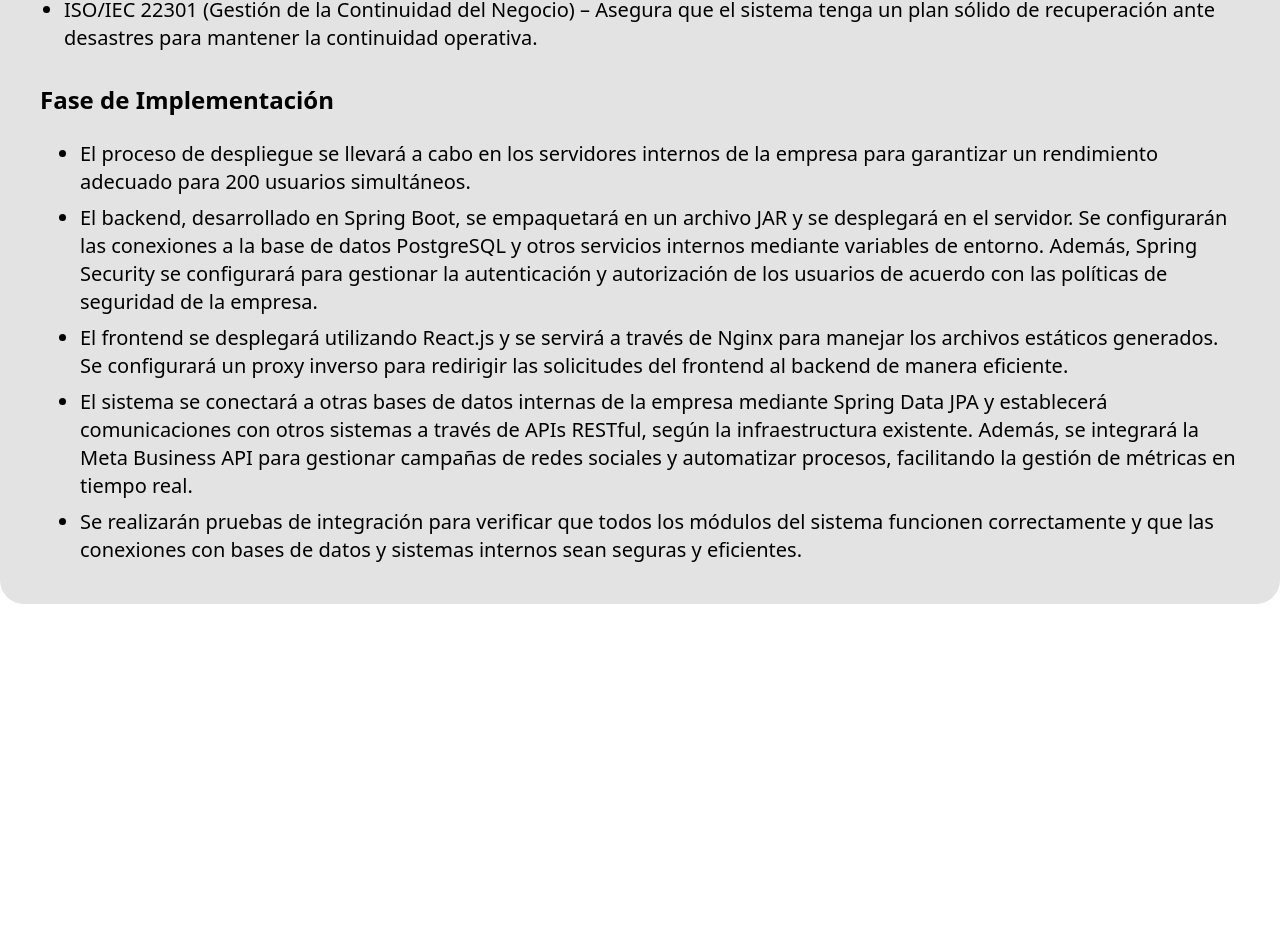
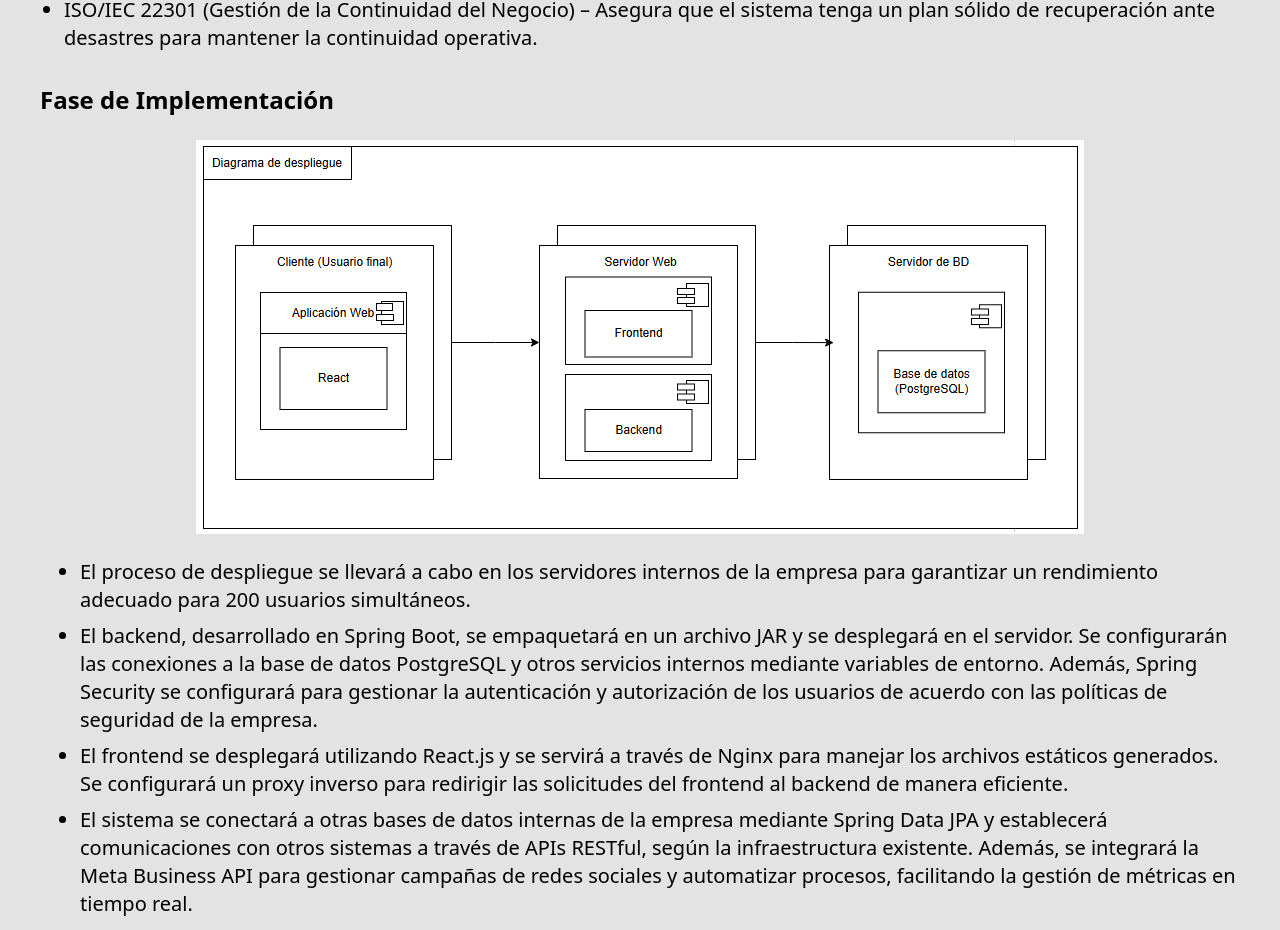
Before and after one commit to eavm314/ketal-presentation, a React (Vite) app: page /fase-control-calidad-implementacion in a window 1280 px wide. Shown: the part 1476-2406 px from the top of the page. Before the commit the page ends 2080 px from the top, so only its background shows below. Built offline with nearby package versions, Linux system fonts and the light colour scheme.

Commit message:
despliegue

```diff
--- a/src/pages/FaseControlCalidad.jsx
+++ b/src/pages/FaseControlCalidad.jsx
@@ -1,3 +1,5 @@
+import despliegue from "../assets/despliegue.png";
+
 function FaseControlCalidad() {
   return (
     <div className="container mx-auto px-10 py-8 rounded-3xl bg-slate-50" style={{ backgroundColor: 'rgba(217, 217, 217, 0.74)' }}>
@@ -61,6 +63,7 @@ function FaseControlCalidad() {
 
       <h1 className='text-2xl font-bold' >Fase de Implementación</h1>
       <br />
+      <img src={despliegue} alt="Despliegue" className="mx-auto mb-6" />
       <ul className="list-disc pl-10">
         <li className="text-xl font-light mb-2">
           El proceso de despliegue se llevará a cabo en los servidores internos de la empresa para garantizar un rendimiento adecuado para 200 usuarios simultáneos.
```
Also changed, not shown: src/assets/despliegue.png (added).
